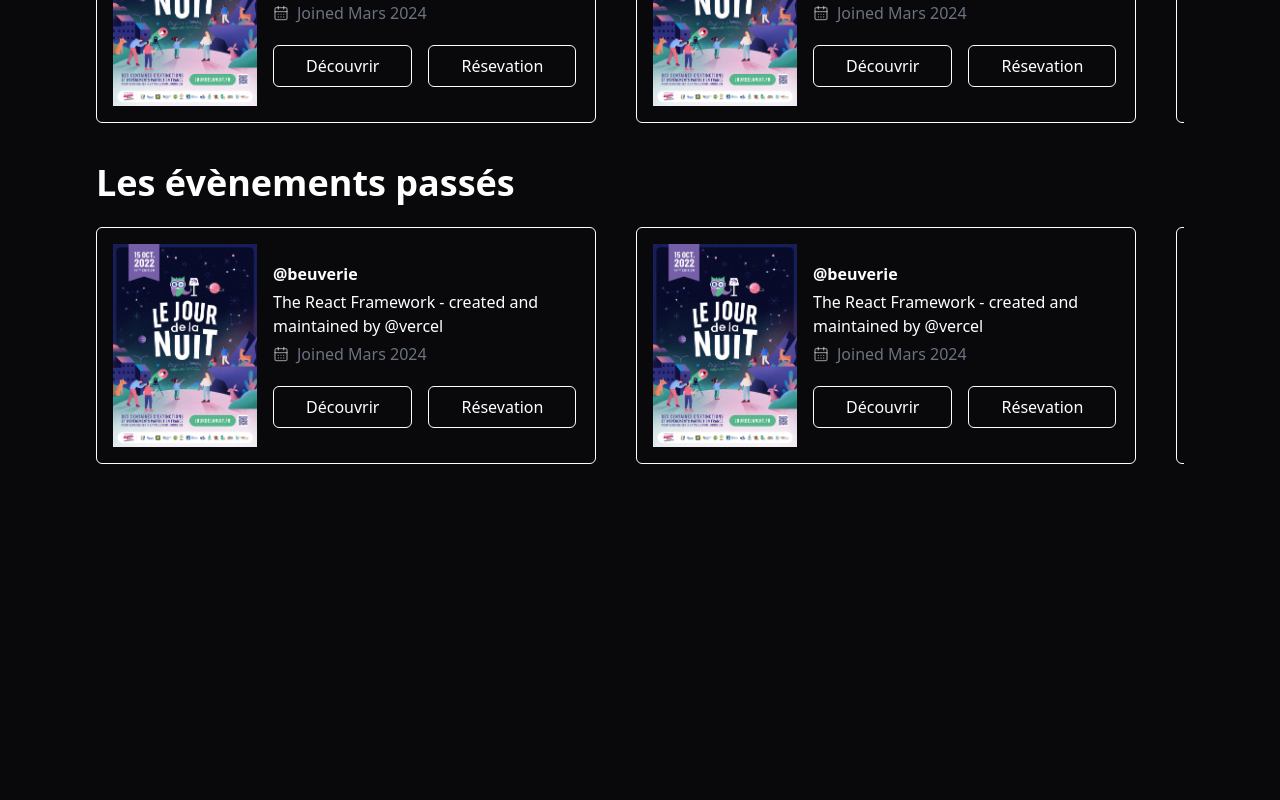
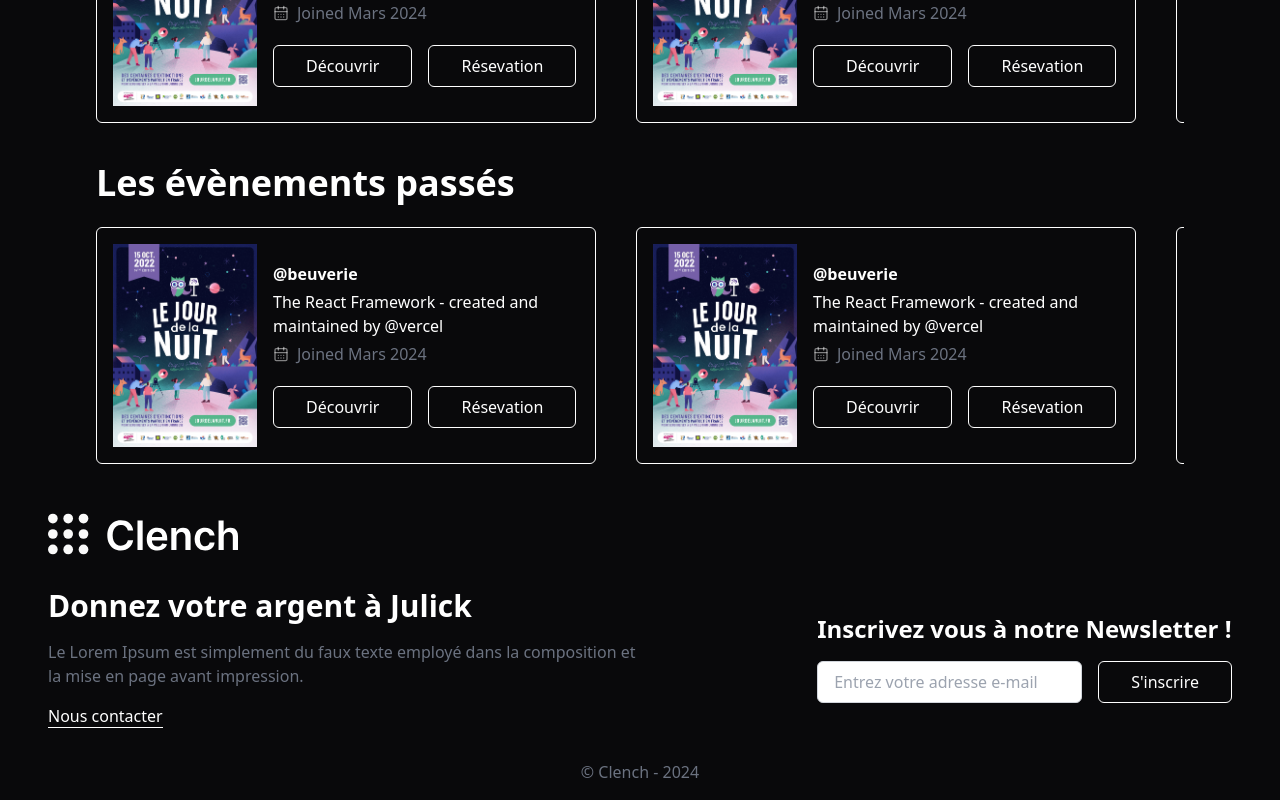
Before and after one commit to UnMugViolet/clench-fakeapp, a Vue app: page /evenement in a window 1280 px wide. Shown: the part 627-1427 px from the top of the page. Before the commit the page ends 1091 px from the top, so only its background shows below. Built offline with nearby package versions, Linux system fonts and the light colour scheme.

Commit message:
ajout du footer

```diff
--- a/src/App.vue
+++ b/src/App.vue
@@ -1,6 +1,7 @@
 <script setup>
 import { RouterLink, RouterView } from 'vue-router'
 import Header from '@/components/Header.vue'
+import Footer from '@/components/Footer.vue'
 </script>
 
 <template>
@@ -9,6 +10,7 @@ import Header from '@/components/Header.vue'
 
   </main>
 
+  <RouterView />
 
-  <RouterView />
+  <Footer />
 </template>
--- a/src/components/EventCard.vue
+++ b/src/components/EventCard.vue
@@ -8,7 +8,7 @@
                 <img src="@/assets/icones/calendar.svg" alt="">
                 <p class="text-gray-500 text-base">Joined Mars 2024</p>
             </div>
-            <div class="flex gap-4">
+            <div class="flex gap-4 mt-4">
                 <ThinMainButton text-button="Découvrir"/>
                 <ThinMainButton text-button="Résevation"/>
             </div>
--- /dev/null
+++ b/src/components/Footer.vue
@@ -0,0 +1,41 @@
+import router from '@/router';
+<template>
+    <footer class="flex flex-col w-full px-12 pb-4 pt-12 gap-8">
+        <div class="">
+            <router-link to="/">
+                <img src="@/assets/icones/logo.svg" alt="Vue logo" class="logo" width="200" height="200" />
+            </router-link>
+        </div>
+        <div class="flex justify-between items-center">
+            <div class="flex flex-col gap-4 w-1/2">
+                <h3 class="text-3xl font-semibold">Donnez votre argent à Julick</h3>
+                <p class="text-gray-500 text-base">
+                    Le Lorem Ipsum est simplement du faux texte employé dans la
+                    composition et la mise en page avant impression.
+                </p>
+                <div>
+                    <router-link to="/contact"
+                    class="border-b border-transparent transition duration-300 border-white hover:border-white">Nous
+                    contacter</router-link>
+                </div>
+            </div>
+            <div class="flex flex-col gap-4">
+                <h4 class="text-2xl font-semibold">Inscrivez vous à notre Newsletter !</h4>
+                <div class="flex items-center gap-4">
+                    <input type="email" v-model="email" placeholder="Entrez votre adresse e-mail"
+                        class="px-4 py-2 border border-gray-300 rounded-md focus:outline-none focus:border-blue-500" />
+                    <ThinMainButton text-button="S'inscrire" />
+                </div>
+            </div>
+        </div>
+        <div class="flex justify-center">
+            <p class="text-gray-500 text-base">© Clench - 2024</p>
+        </div>
+    </footer>
+</template>
+
+<script setup>
+import ThinMainButton from './ThinMainButton.vue';
+
+//const email = ref('');
+</script>
--- a/src/components/ThinMainButton.vue
+++ b/src/components/ThinMainButton.vue
@@ -1,5 +1,5 @@
 <template>
-    <button class="border border-white rounded-md py-2 px-8 mt-4">{{props.textButton}}</button>
+    <button class="border border-white rounded-md py-2 px-8">{{props.textButton}}</button>
 </template>
 
 <script setup>
```
